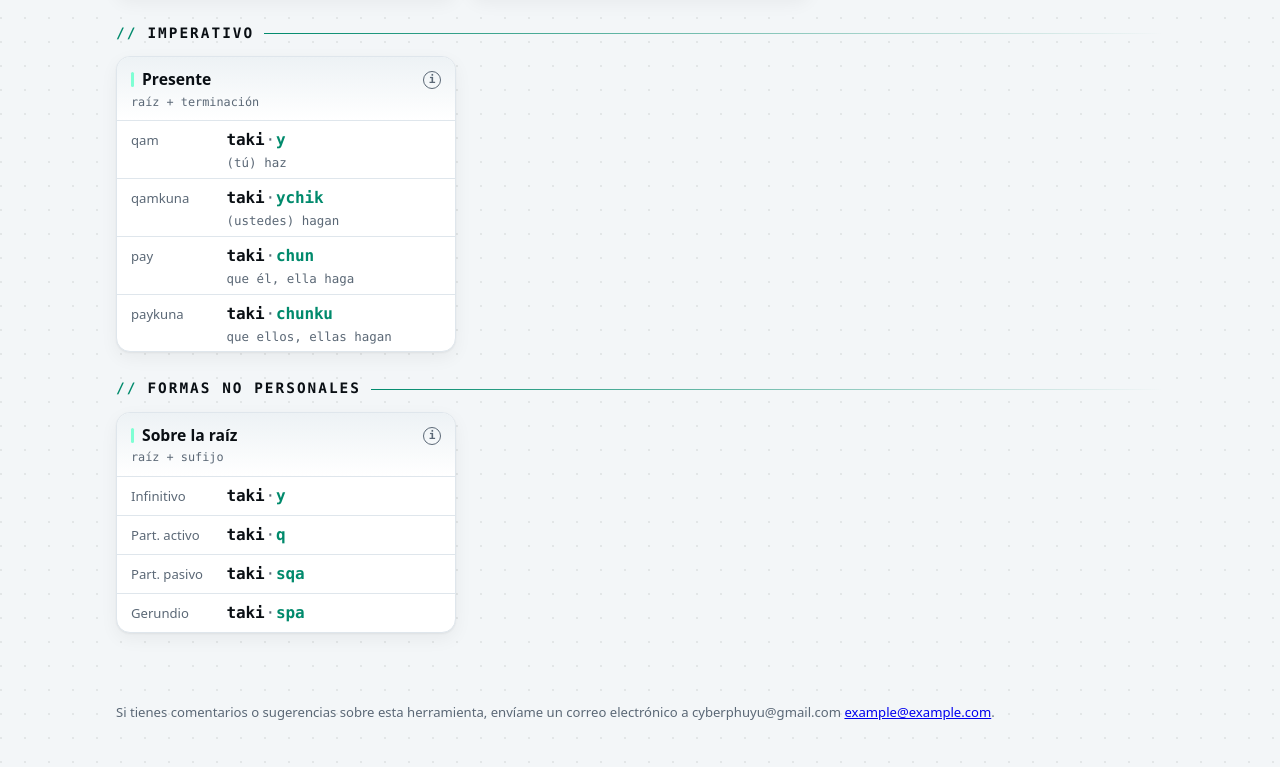
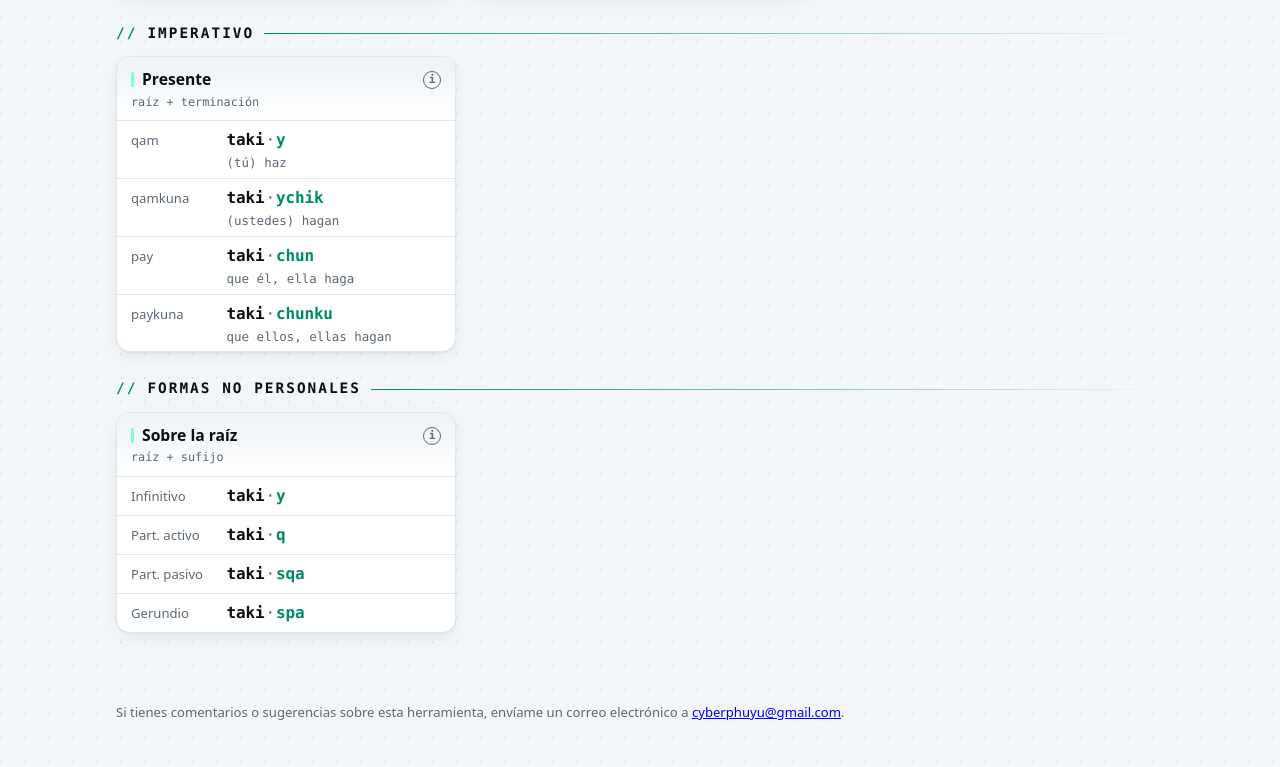
Before and after one commit to nophuyu/saphi-conjugador, a plain HTML site: page index.html in a window 1280 px wide. Shown: the part 2047-2814 px from the top of the page. Drawn offline with Linux system fonts and the light colour scheme.

Commit message:
Cambio en pie de página

```diff
--- a/index.html
+++ b/index.html
@@ -67,8 +67,7 @@
     <div id="sufList"></div>
   </section>
 </main>
-<footer>Si tienes comentarios o sugerencias sobre esta herramienta, envíame un correo electrónico a cyberphuyu@gmail.com <a href="mailto:example@example.com">example@example.com</a>.</footer>
-
+<footer>Si tienes comentarios o sugerencias sobre esta herramienta, envíame un correo electrónico a <a href="mailto:cyberphuyu@gmail.com">cyberphuyu@gmail.com</a>.</footer>
 <div id="sheet" hidden><div class="box"><div class="in" id="sheetIn"></div></div></div>
 
 <script src="app.js"></script>
```
Also changed, not shown: 1 other file.
